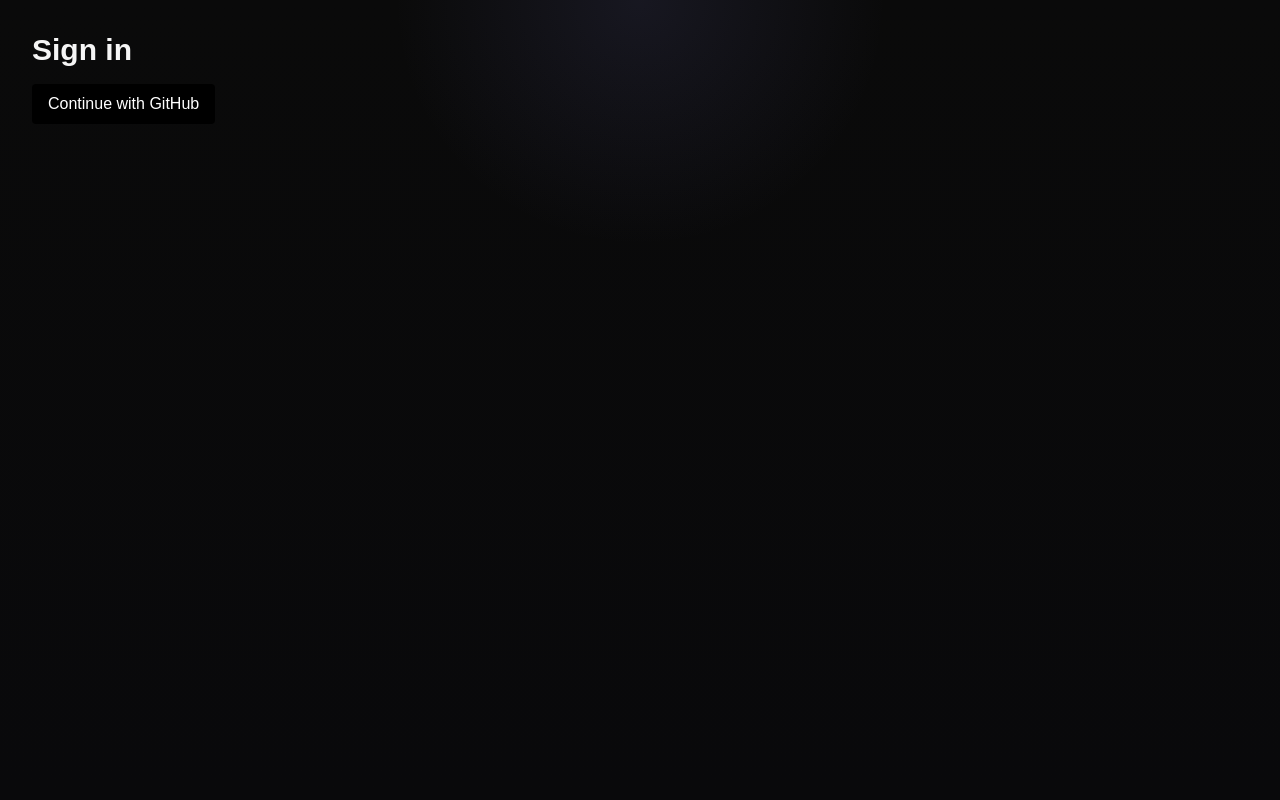
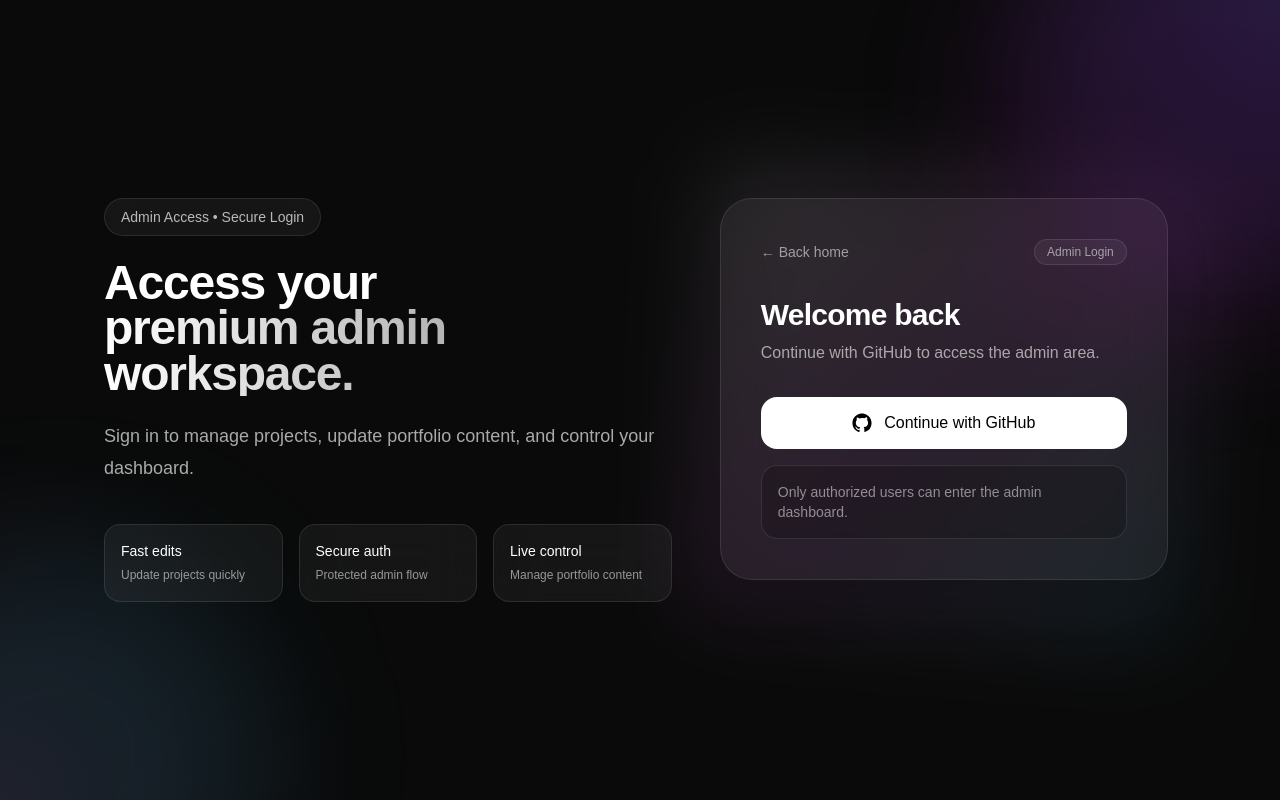
Before and after one commit to kalusartem/Full-Stack-Portfolio-2, a Next.js app: page /login in a window 1280 px wide. Built offline with nearby package versions, Linux system fonts and the light colour scheme.

Commit message:
login style

```diff
--- a/src/app/login/LoginClient.tsx
+++ b/src/app/login/LoginClient.tsx
@@ -1,5 +1,6 @@
 "use client";
 
+import Link from "next/link";
 import { useSearchParams } from "next/navigation";
 import { createClient } from "@/lib/supabase-client";
 
@@ -9,6 +10,7 @@ export default function LoginClient() {
 
   const signIn = async () => {
     const supabase = createClient();
+
     const { data, error } = await supabase.auth.signInWithOAuth({
       provider: "github",
       options: {
@@ -21,26 +23,112 @@ export default function LoginClient() {
       window.location.href = "/login?error=oauth";
       return;
     }
+
     window.location.href = data.url;
   };
 
   return (
-    <main className="p-8 space-y-4">
-      <h1 className="text-3xl font-bold">Sign in</h1>
+    <div className="relative min-h-screen overflow-hidden bg-neutral-950 text-white">
+      <div className="pointer-events-none absolute inset-0">
+        <div className="absolute -top-20 right-[-8%] h-[26rem] w-[26rem] rounded-full bg-fuchsia-500/10 blur-3xl animate-float-slow" />
+        <div className="absolute bottom-[-8rem] left-[-8%] h-[24rem] w-[24rem] rounded-full bg-cyan-400/10 blur-3xl animate-float-slower" />
+        <div className="absolute inset-0 bg-[radial-gradient(circle_at_top_right,rgba(99,102,241,0.14),transparent_22%),radial-gradient(circle_at_bottom_left,rgba(236,72,153,0.10),transparent_24%)]" />
+        <div className="absolute inset-0 bg-[linear-gradient(to_bottom,rgba(255,255,255,0.03)_1px,transparent_1px),linear-gradient(to_right,rgba(255,255,255,0.03)_1px,transparent_1px)] bg-[size:72px_72px] opacity-[0.08]" />
+      </div>
+
+      <div className="relative z-10 mx-auto flex min-h-screen max-w-6xl items-center px-6 py-12 md:px-10">
+        <div className="grid w-full gap-10 lg:grid-cols-[1.1fr_0.9fr]">
+          <div className="hidden flex-col justify-center lg:flex">
+            <div className="inline-flex w-fit items-center rounded-full border border-white/10 bg-white/5 px-4 py-2 text-sm text-white/70 backdrop-blur-md">
+              Admin Access • Secure Login
+            </div>
+
+            <h1 className="mt-6 max-w-2xl text-5xl font-semibold leading-[0.95] tracking-tight">
+              Access your
+              <span className="block bg-gradient-to-r from-white to-white/50 bg-clip-text text-transparent">
+                premium admin workspace.
+              </span>
+            </h1>
+
+            <p className="mt-6 max-w-xl text-lg leading-8 text-white/65">
+              Sign in to manage projects, update portfolio content, and control
+              your dashboard.
+            </p>
+
+            <div className="mt-10 grid max-w-xl grid-cols-3 gap-4">
+              {[
+                ["Fast edits", "Update projects quickly"],
+                ["Secure auth", "Protected admin flow"],
+                ["Live control", "Manage portfolio content"],
+              ].map(([title, text]) => (
+                <div
+                  key={title}
+                  className="rounded-2xl border border-white/10 bg-white/5 p-4 backdrop-blur-xl"
+                >
+                  <div className="text-sm font-medium text-white">{title}</div>
+                  <div className="mt-1 text-xs leading-5 text-white/55">
+                    {text}
+                  </div>
+                </div>
+              ))}
+            </div>
+          </div>
+
+          <div className="relative mx-auto w-full max-w-md">
+            <div className="absolute -inset-4 rounded-[2rem] bg-gradient-to-br from-white/10 via-fuchsia-400/10 to-cyan-400/10 blur-2xl animate-tilt-glow" />
+
+            <div className="relative rounded-[2rem] border border-white/10 bg-white/5 p-8 shadow-2xl backdrop-blur-xl md:p-10">
+              <div className="flex items-center justify-between">
+                <Link
+                  href="/"
+                  className="text-sm text-white/55 transition hover:text-white"
+                >
+                  ← Back home
+                </Link>
+                <div className="rounded-full border border-white/10 bg-white/5 px-3 py-1 text-xs text-white/55">
+                  Admin Login
+                </div>
+              </div>
+
+              <div className="mt-8">
+                <h2 className="text-3xl font-semibold tracking-tight">
+                  Welcome back
+                </h2>
+                <p className="mt-2 text-white/60">
+                  Continue with GitHub to access the admin area.
+                </p>
+              </div>
 
               {error ? (
-        <p className="text-sm text-red-600 font-mono">
+                <div className="mt-6 rounded-2xl border border-red-500/20 bg-red-500/10 p-4 text-sm text-red-200">
                   Sign-in failed. Please try again.
-        </p>
+                </div>
               ) : null}
 
+              <div className="mt-8 space-y-4">
                 <button
                   type="button"
-        className="rounded bg-black text-white px-4 py-2"
                   onClick={signIn}
+                  className="flex w-full items-center justify-center gap-3 rounded-2xl bg-white px-5 py-3.5 font-medium text-black transition duration-300 hover:-translate-y-0.5 hover:scale-[1.01] hover:shadow-[0_10px_40px_rgba(255,255,255,0.18)]"
                 >
+                  <svg
+                    aria-hidden="true"
+                    viewBox="0 0 24 24"
+                    className="h-5 w-5 fill-current"
+                  >
+                    <path d="M12 .5C5.65.5.5 5.65.5 12c0 5.08 3.29 9.38 7.85 10.9.57.1.78-.25.78-.56 0-.27-.01-1.17-.02-2.12-3.19.69-3.87-1.35-3.87-1.35-.52-1.32-1.27-1.67-1.27-1.67-1.04-.71.08-.7.08-.7 1.15.08 1.75 1.18 1.75 1.18 1.02 1.75 2.68 1.24 3.33.95.1-.74.4-1.24.72-1.52-2.55-.29-5.24-1.28-5.24-5.68 0-1.25.45-2.27 1.18-3.08-.12-.29-.51-1.46.11-3.05 0 0 .96-.31 3.15 1.18A10.9 10.9 0 0 1 12 6.03c.97 0 1.95.13 2.86.38 2.18-1.49 3.14-1.18 3.14-1.18.62 1.59.23 2.76.11 3.05.74.81 1.18 1.83 1.18 3.08 0 4.41-2.69 5.39-5.25 5.67.41.35.77 1.03.77 2.08 0 1.5-.01 2.71-.01 3.08 0 .31.2.67.79.56A11.5 11.5 0 0 0 23.5 12C23.5 5.65 18.35.5 12 .5Z" />
+                  </svg>
                   Continue with GitHub
                 </button>
-    </main>
+
+                <div className="rounded-2xl border border-white/10 bg-black/20 p-4 text-sm text-white/50">
+                  Only authorized users can enter the admin dashboard.
+                </div>
+              </div>
+            </div>
+          </div>
+        </div>
+      </div>
+    </div>
   );
 }
--- a/src/components/HomeClient.tsx
+++ b/src/components/HomeClient.tsx
@@ -57,6 +57,7 @@ export default function HomeClient({ projects, errorMessage }: Props) {
                 ["About", "#about"],
                 ["Work", "#work"],
                 ["Projects", "#projects"],
+                ["Admin", "/admin"],
               ].map(([label, href]) => (
                 <a
                   key={label}
@@ -93,6 +94,12 @@ export default function HomeClient({ projects, errorMessage }: Props) {
                   className="rounded-2xl bg-white px-6 py-3 font-medium text-black shadow-[0_10px_40px_rgba(255,255,255,0.15)] transition duration-300 hover:-translate-y-0.5 hover:scale-[1.03]"
                 >
                   View Projects
+                </a>
+                <a
+                  href="/admin"
+                  className="rounded-2xl border border-white/15 bg-white/5 px-6 py-3 font-medium text-white backdrop-blur-md transition duration-300 hover:-translate-y-0.5 hover:bg-white/10"
+                >
+                  Admin
                 </a>
               </div>
             </div>
```
Lines whose indentation alone changed are shown as unchanged.
